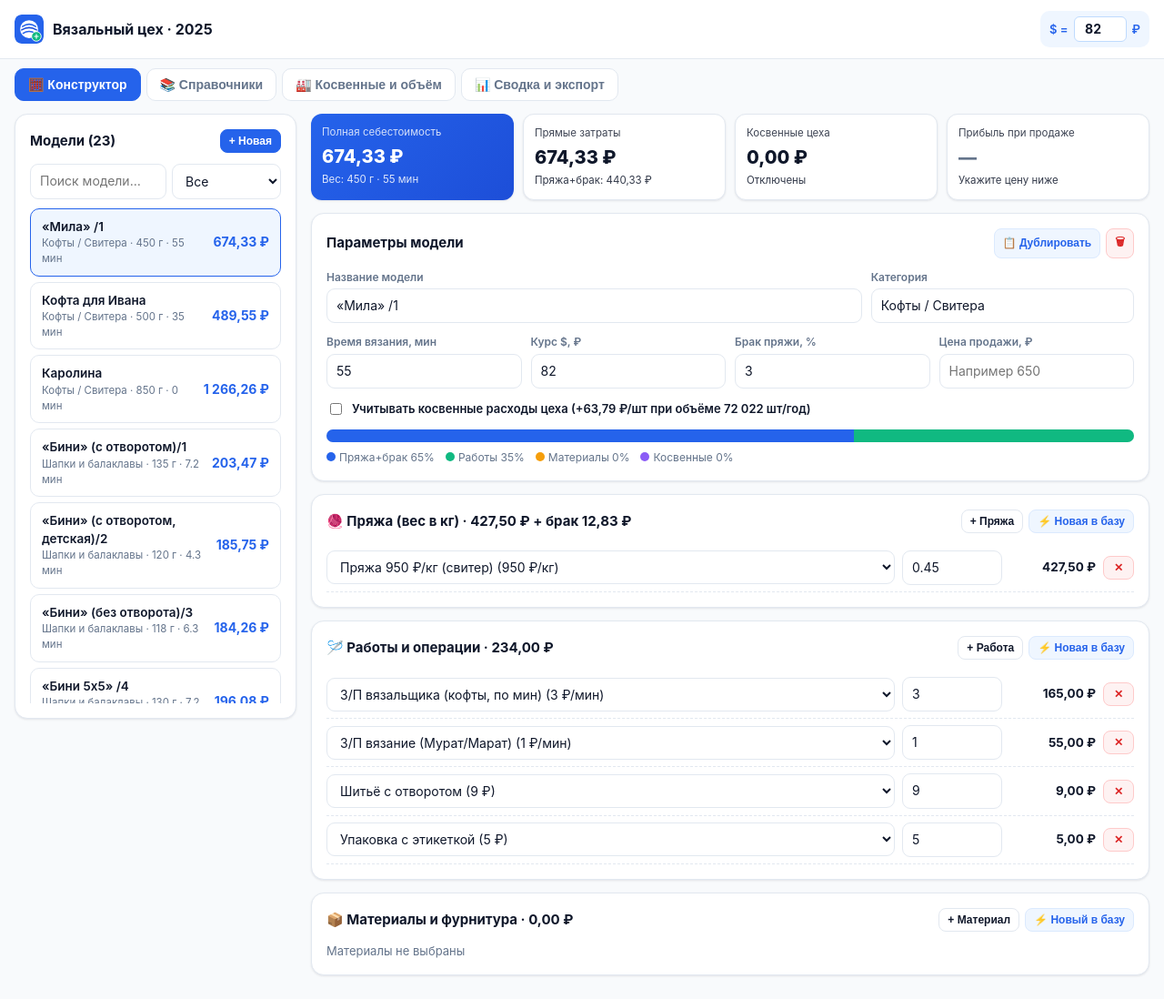
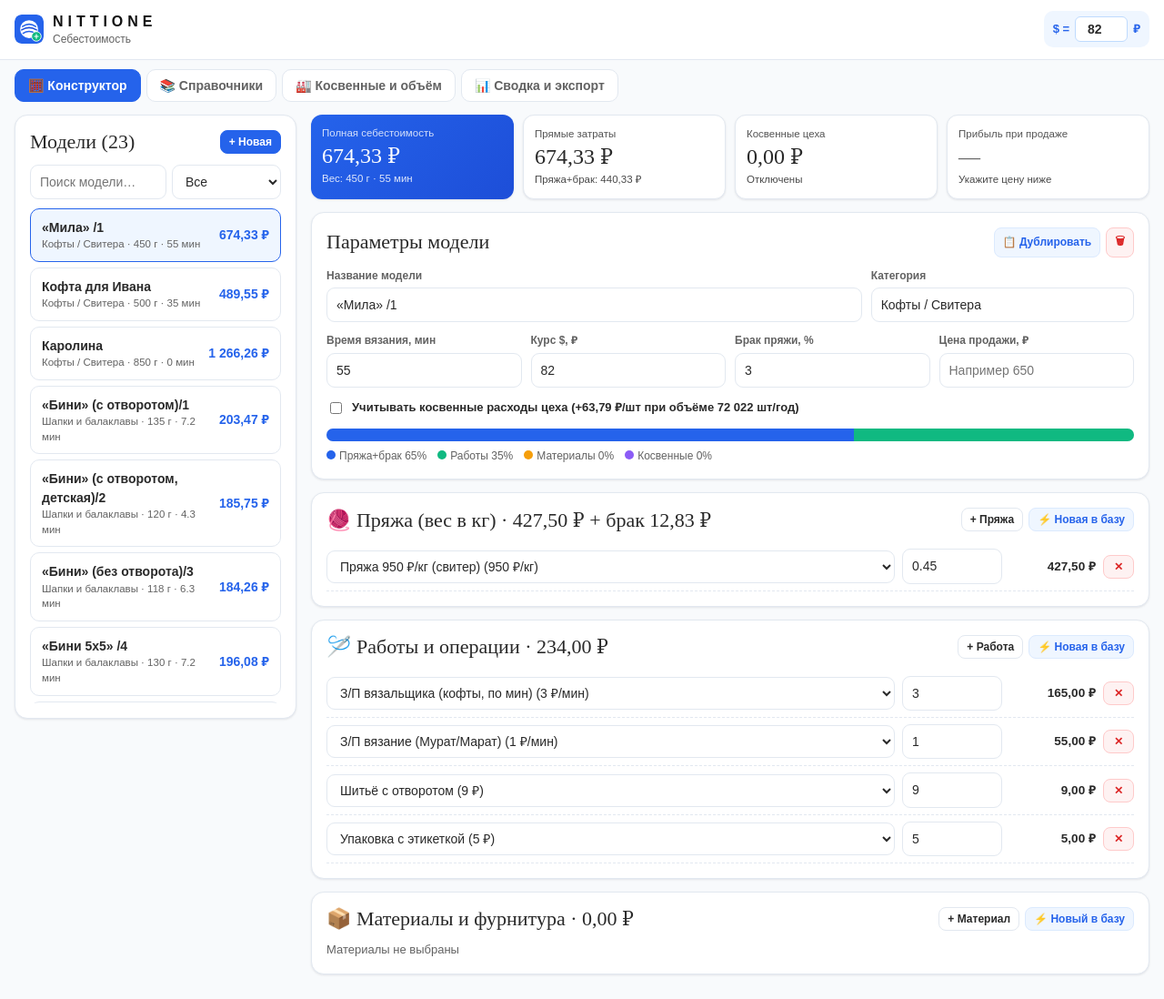
Before and after one commit to abuyusufuzdenov-png/knitting-cost, a plain HTML site: page index.html in a window 1280 px wide. Shown: the whole page at 91% size. Drawn offline with Linux system fonts and the light colour scheme.

Commit message:
Match NITTIONE website typography

```diff
--- a/index.html
+++ b/index.html
@@ -15,8 +15,10 @@
     :root {
       --bg: #f8fafc;
       --card: #ffffff;
-      --text: #0f172a;
-      --muted: #64748b;
+      --text: #292929;
+      --font-ui: Arial, "Segoe UI", sans-serif;
+      --font-display: "Times New Roman", "Noto Serif", Georgia, serif;
+      --muted: #626262;
       --border: #e2e8f0;
       --primary: #2563eb;
       --primary-hover: #1d4ed8;
@@ -31,7 +33,7 @@
     * { box-sizing: border-box; -webkit-tap-highlight-color: transparent; }
     body {
       margin: 0;
-      font-family: -apple-system, BlinkMacSystemFont, "Segoe UI", Roboto, Inter, sans-serif;
+      font-family: var(--font-ui);
       background: var(--bg);
       color: var(--text);
       line-height: 1.45;
@@ -46,7 +48,14 @@
       display: flex; align-items: center; justify-content: space-between; gap: 12px;
       flex-wrap: wrap;
     }
-    .brand { display: flex; align-items: center; gap: 10px; font-weight: 700; font-size: 16px; }
+    .brand { display: flex; align-items: center; gap: 10px; }
+    .brand-name { color: #111; font-size: 16px; font-weight: 600; letter-spacing: .31em; }
+    .brand-subtitle { color: var(--muted); font-size: 12px; }
+    .card-title, .kpi-val, .pin-box h2 {
+      font-family: var(--font-display);
+      font-weight: 400;
+      line-height: 1.15;
+    }
     .brand img { width: 32px; height: 32px; border-radius: 8px; }
     .header-actions { display: flex; align-items: center; gap: 8px; flex-wrap: wrap; }
     .fx-pill {
@@ -76,7 +85,7 @@
       margin-bottom: 14px;
     }
     .card-title {
-      font-size: 15px; font-weight: 700; margin: 0 0 12px;
+      font-size: 22px; margin: 0 0 12px;
       display: flex; align-items: center; justify-content: space-between; gap: 8px;
     }
     .btn {
@@ -104,7 +113,7 @@
     }
     .model-item:hover { border-color: #93c5fd; }
     .model-item.active { background: var(--primary-soft); border-color: var(--primary); }
-    .model-name { font-weight: 600; font-size: 13.5px; }
+    .model-name { font-weight: 600; font-size: 14px; }
     .model-cat { font-size: 11.5px; color: var(--muted); }
     .model-price { font-weight: 700; font-size: 14px; color: var(--primary); white-space: nowrap; }
     .kpi-grid { display: grid; grid-template-columns: repeat(4, 1fr); gap: 10px; margin-bottom: 14px; }
@@ -114,7 +123,7 @@
     }
     .kpi.highlight { background: linear-gradient(135deg, #2563eb, #1d4ed8); color: #fff; border: none; }
     .kpi-label { font-size: 11.5px; opacity: .8; margin-bottom: 4px; }
-    .kpi-val { font-size: 20px; font-weight: 800; }
+    .kpi-val { font-size: 24px; font-variant-numeric: lining-nums tabular-nums; }
     .kpi-sub { font-size: 11.5px; opacity: .85; margin-top: 2px; }
     .form-row { display: grid; grid-template-columns: repeat(auto-fit, minmax(140px, 1fr)); gap: 10px; margin-bottom: 12px; }
     .field label { display: block; font-size: 12px; color: var(--muted); margin-bottom: 4px; font-weight: 600; }
@@ -180,7 +189,9 @@
       main { padding: 12px; }
       .grid-calc { grid-template-columns: minmax(0, 1fr); gap: 12px; }
       .card { padding: 12px; }
-      .card-title { flex-wrap: wrap; }
+      .card-title { flex-wrap: wrap; font-size: 20px; }
+      .brand-name { font-size: 14px; }
+      .kpi-val { font-size: 22px; }
       .btn, input:not([type="checkbox"]):not([type="range"]), select { min-height: 44px; }
       input, select { max-width: 100%; font-size: 16px; }
       .fx-pill { padding: 2px 6px; }
@@ -232,8 +243,11 @@
 
 <header>
   <div class="brand">
-    <img src="./icon.svg" alt="icon" />
-    <span>Вязальный цех · 2025</span>
+    <img src="./icon.svg" alt="" />
+    <div>
+      <div class="brand-name">NITTIONE</div>
+      <div class="brand-subtitle">Себестоимость</div>
+    </div>
   </div>
   <div class="header-actions">
     <div class="fx-pill" title="Общий курс доллара для всех моделей">
```
